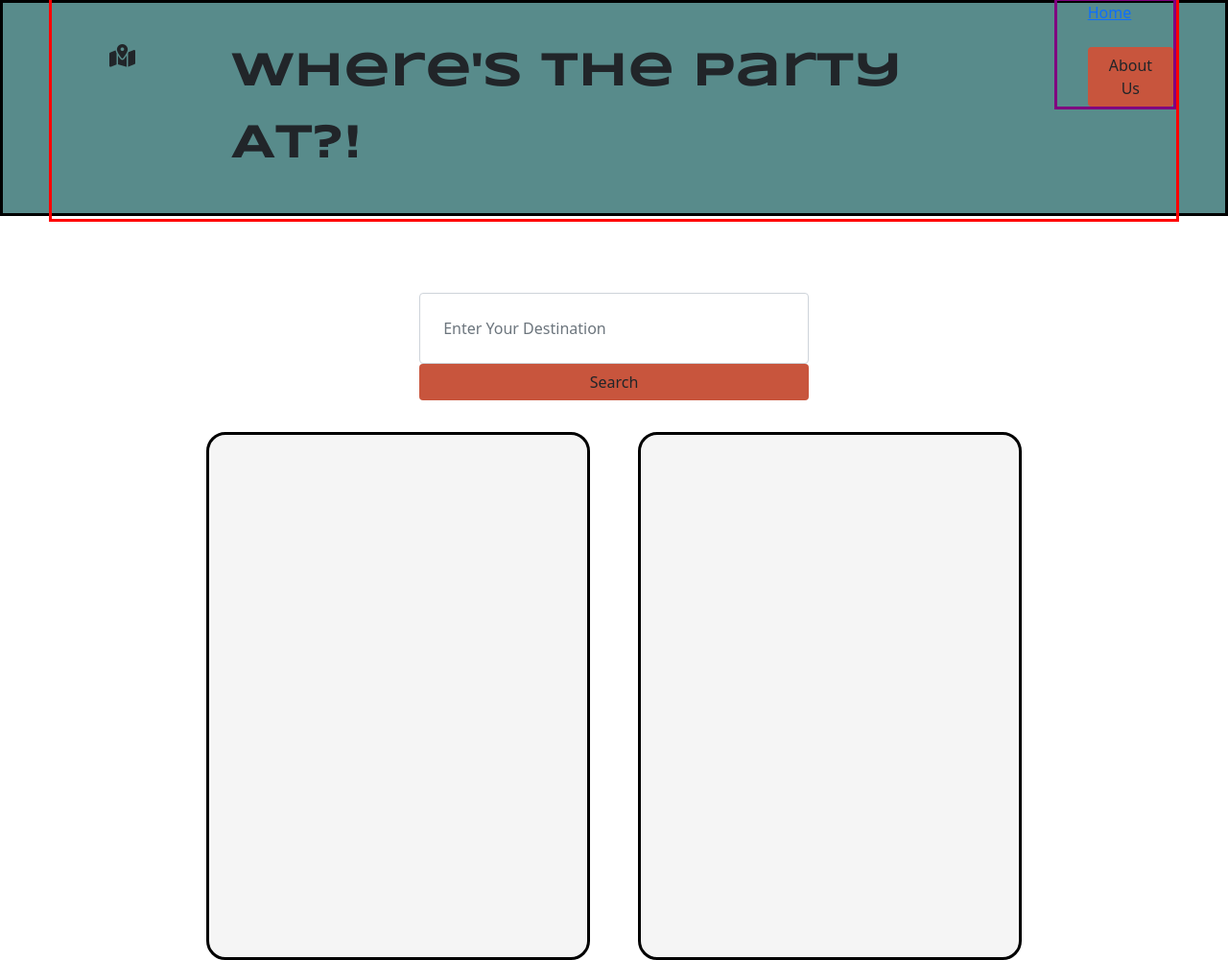
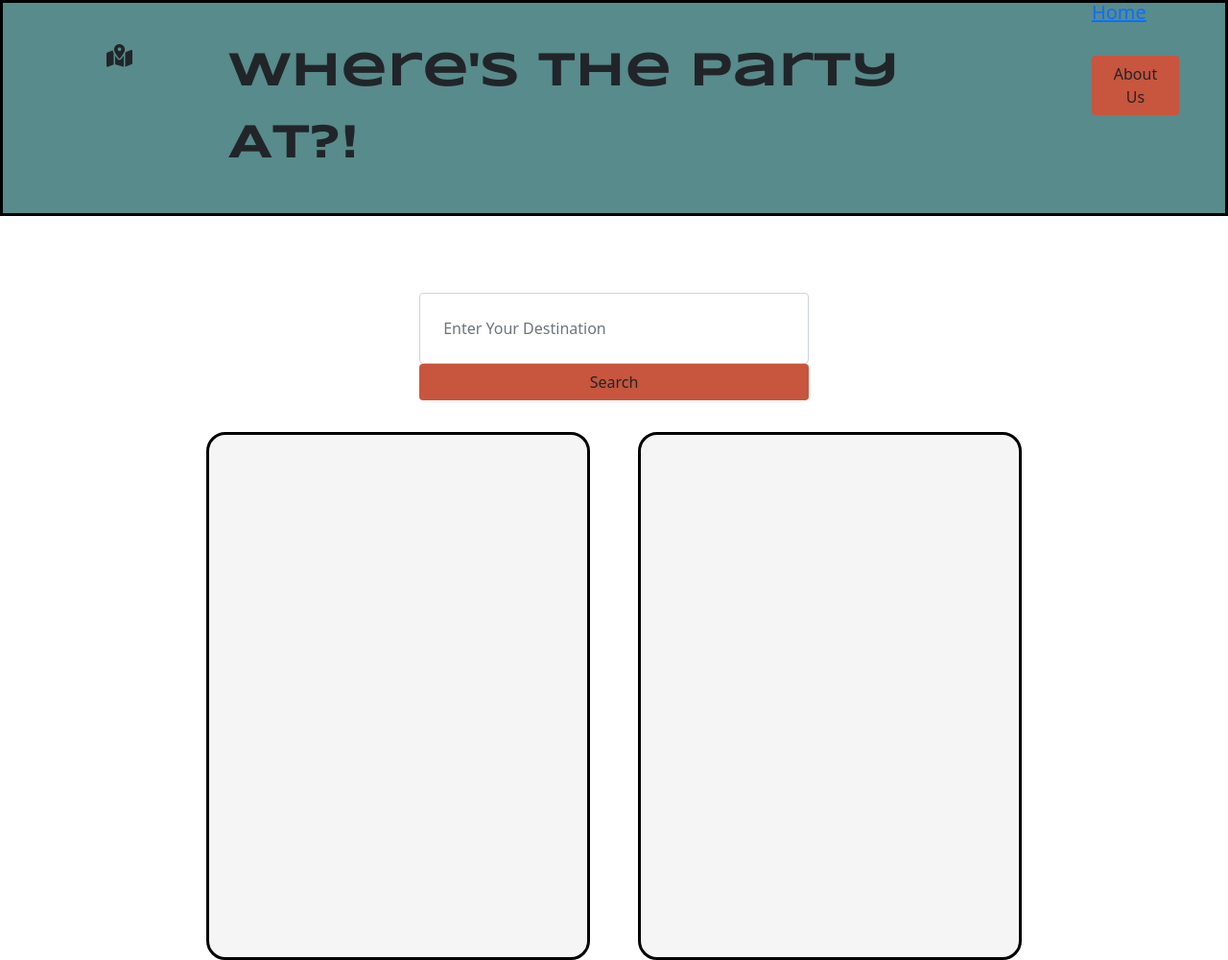
Before and after one commit to fdgalvan/groupProject_week6, a plain HTML site: page Felipe_experimental.html in a window 1280 px wide. Shown: the whole page at 96% size. Drawn offline with nearby package versions, Linux system fonts and the light colour scheme.

Commit message:
upload friday morn

```diff
--- a/CSS/Felipe_experimental.css
+++ b/CSS/Felipe_experimental.css
@@ -29,7 +29,7 @@ body {
 .flexbox-header {
     display: flex;
     justify-content: space-between;
-    border: 3px solid red;
+    /* border: 3px solid red; */
     margin: top;
     width: 2000px;
 }
@@ -51,7 +51,8 @@ body {
     flex-direction: column;
     flex-wrap: wrap;
     min-height: 100px;
-    border: 3px solid purple;
+    font-size: 20px;
+    /* border: 3px solid purple; */
     justify-content: center;
 }
 
```
